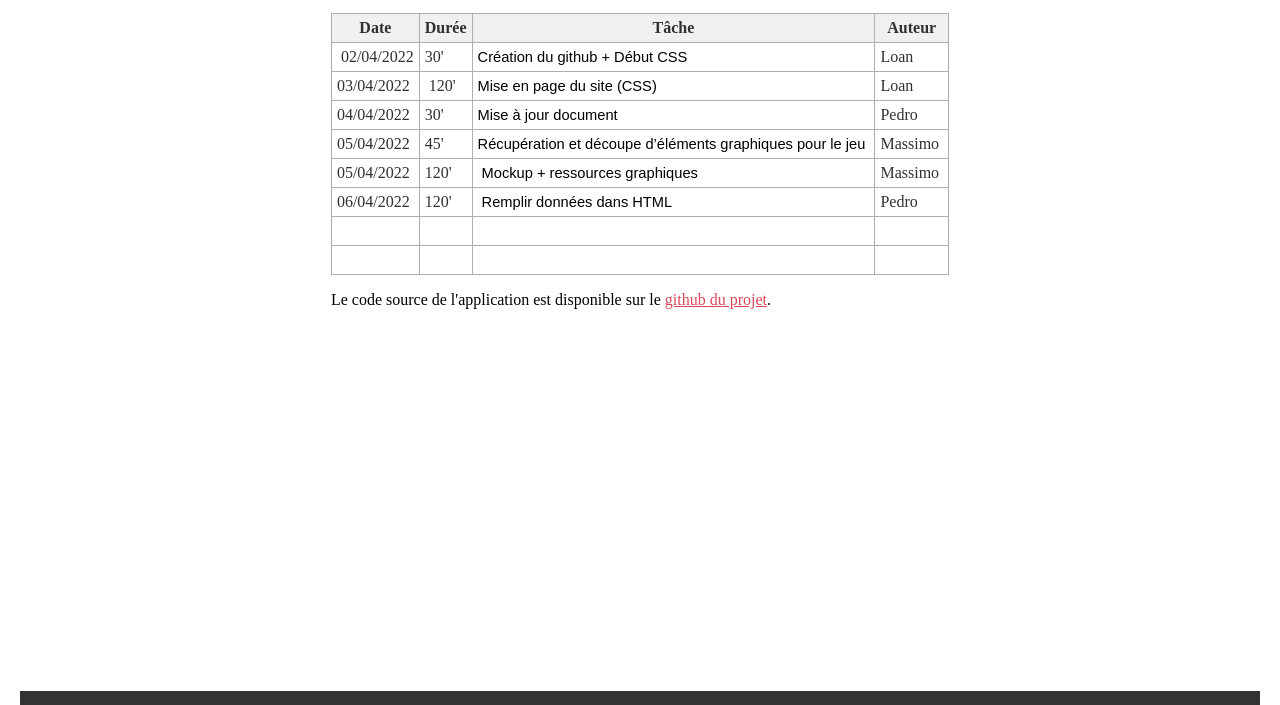
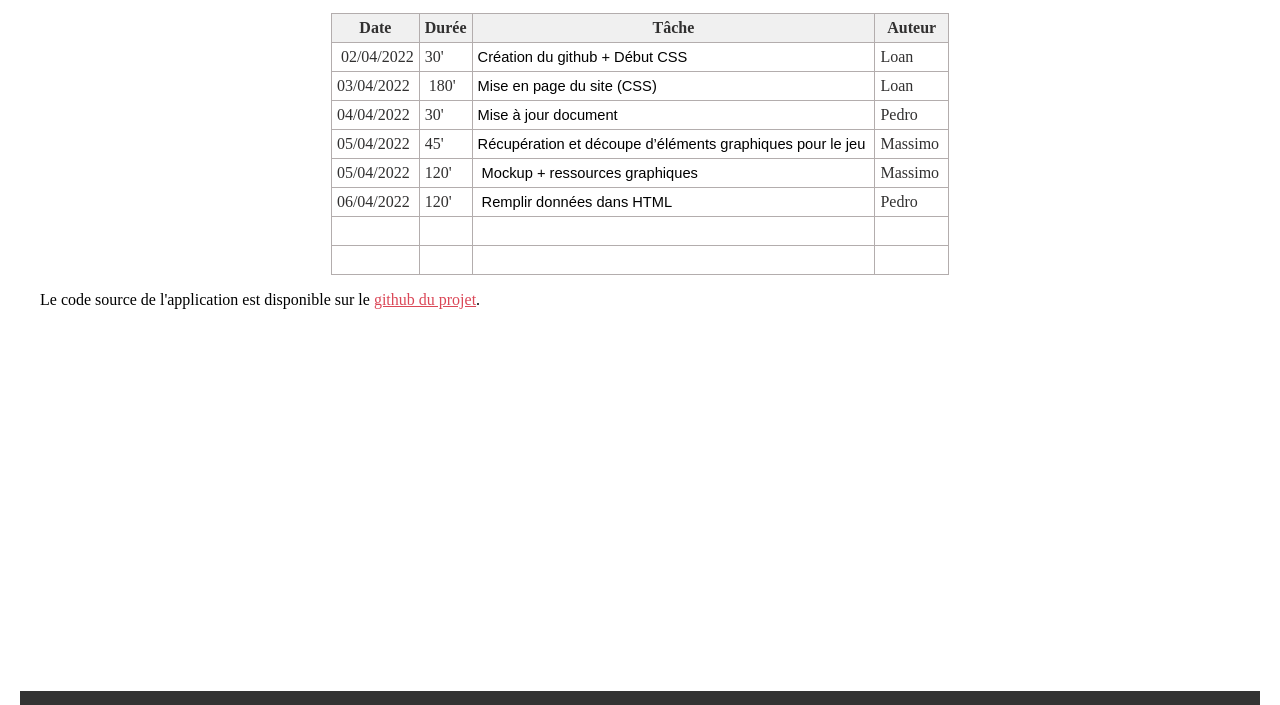
Before and after one commit to Gumynator/RIA-Project, a plain HTML site: page journal_de_bord_start.html in a window 1280 px wide. Shown: the part 268-973 px from the top of the page. Drawn offline with Linux system fonts and the light colour scheme.

Commit message:
CSS : align left and center table

```diff
--- a/journal_de_bord_start.html
+++ b/journal_de_bord_start.html
@@ -62,7 +62,7 @@
                     </tr>
                     <tr>
                         <td><span style="font-style: normal; font-weight: 400;">03/04/2022</span>&nbsp;</td>
-                        <td>&nbsp;120'</td>
+                        <td>&nbsp;180'</td>
                         <td><span style="font-weight:normal;" id="docs-internal-guid-6d73dd71-7fff-26a9-56f5-ddc9d81e94e5"><span style="font-size: 11pt; font-family: Arial; color: rgb(0, 0, 0); background-color: transparent; font-weight: 400; font-style: normal; font-variant-numeric: normal; font-variant-east-asian: normal; vertical-align: baseline; white-space: pre-wrap;">Mise en page du site (CSS)</span></span>&nbsp;</td>
                         <td>Loan&nbsp;</td>
                     </tr>
@@ -104,6 +104,7 @@
                     </tr>
                 </tbody>
             </table>
+
             <p>Le code source de l'application est disponible sur le <a href="https://github.com/Gumynator/RIA-Project">github du projet</a>.</p>
         </article>
     </section>
--- a/ressources/css/style_start.css
+++ b/ressources/css/style_start.css
@@ -62,6 +62,10 @@ li.active a {
 
 li a:hover:not(.active) {
   background-color: gray;
+}
+
+#articles{
+  width: 100%;
 }
 
 article p a {
@@ -170,6 +174,8 @@ table {
   border:1px solid #b3adad;
   border-collapse:collapse;
   padding:5px;
+  margin-left: auto;
+  margin-right: auto;
 }
 table th {
   border:1px solid #b3adad;
@@ -184,6 +190,9 @@ table td {
   background: #ffffff;
   color: #313030;
 }
+
+
+
 body > .imageContainer {
   width: 90%;
   height: 100%;
```
